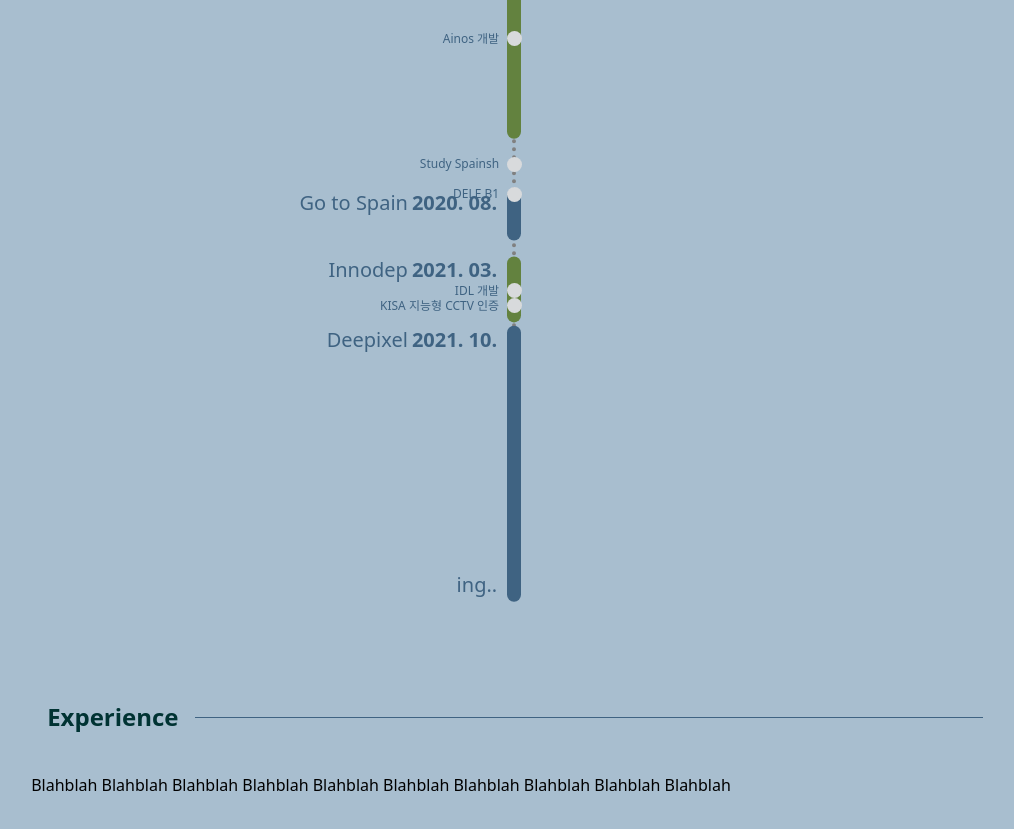
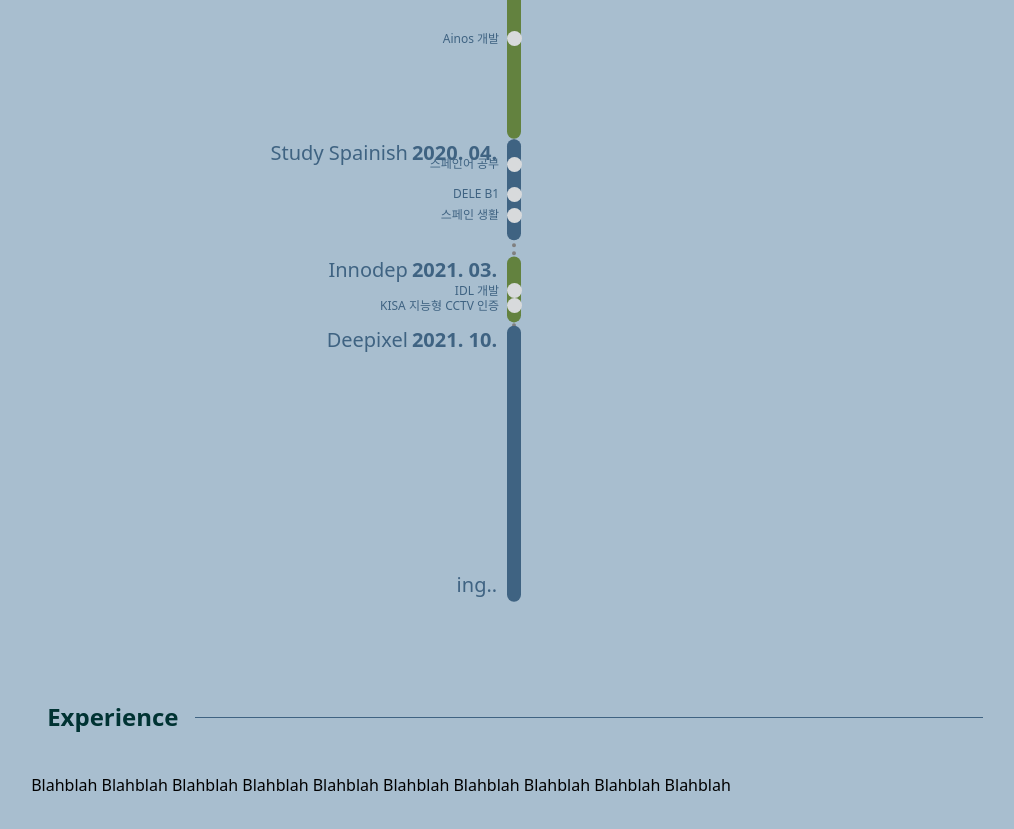
Before and after one commit to yildbs/portfolio, a React (Vite) app: page / in a window 1280 px wide. Shown: the part 1800-2629 px from the top of the page, without its empty margins (133-1147 px from the left). Built offline with nearby package versions, Linux system fonts and the light colour scheme; the HTML template or start-up script is replaced by a standard one.

Commit message:
update spain

```diff
--- a/src/MyHistory/Spain.ts
+++ b/src/MyHistory/Spain.ts
@@ -3,13 +3,24 @@
 import { AffiliationHistory } from "../components/contents/affiliation/AffiliationHistory";
 import  Calification from "../assets/윤일로_DELE_B1_자격증명서.pdf"
 
-let spain = new AffiliationHistory("20200831", "20210201", "Spainish", "Go to Spain", "Return to Korea");
-const studySpainish = new AffiliationExperience("Study Spainsh", "20200401", "20200831");
-studySpainish.addDescription("I was planning to leave for Spain right after leaving the company, but due to the coronavirus issue, I ended up studying Spanish in Korea for a few months.");
+import spain1 from "../assets/spain1.jpeg"
+import spain2 from "../assets/spain2.jpeg"
+
+let spain = new AffiliationHistory("20200401", "20210201", "Study Spainish", "Study Spainish", "Return to Korea");
+
+const studySpainish = new AffiliationExperience("스페인어 공부", "20200401", "20200831");
+studySpainish.addDescription("코로나 이슈로 한국에서 스페인어 공부함");
 spain.pushExperience(studySpainish);
 
 const dele = new AffiliationExperience("DELE B1", "20200915");
 dele.addReferenceUrl("DELE B1 자격 증명", Calification);
 spain.pushExperience(dele);
 
+const gotoSpain = new AffiliationExperience("스페인 생활", "20200901", "20210201");
+gotoSpain.addImage(spain1);
+gotoSpain.addImage(spain2);
+gotoSpain.addDescription("스페인 워킹홀리데이 비자로 스페인 가서 5개월 거주");
+gotoSpain.addDescription("2021년 2월 한국 복귀");
+spain.pushExperience(gotoSpain);
+
 export default spain;
```
Also changed, not shown: src/assets/spain1.jpeg (added), 1 other file (tests, documents, lock files or other folders).
